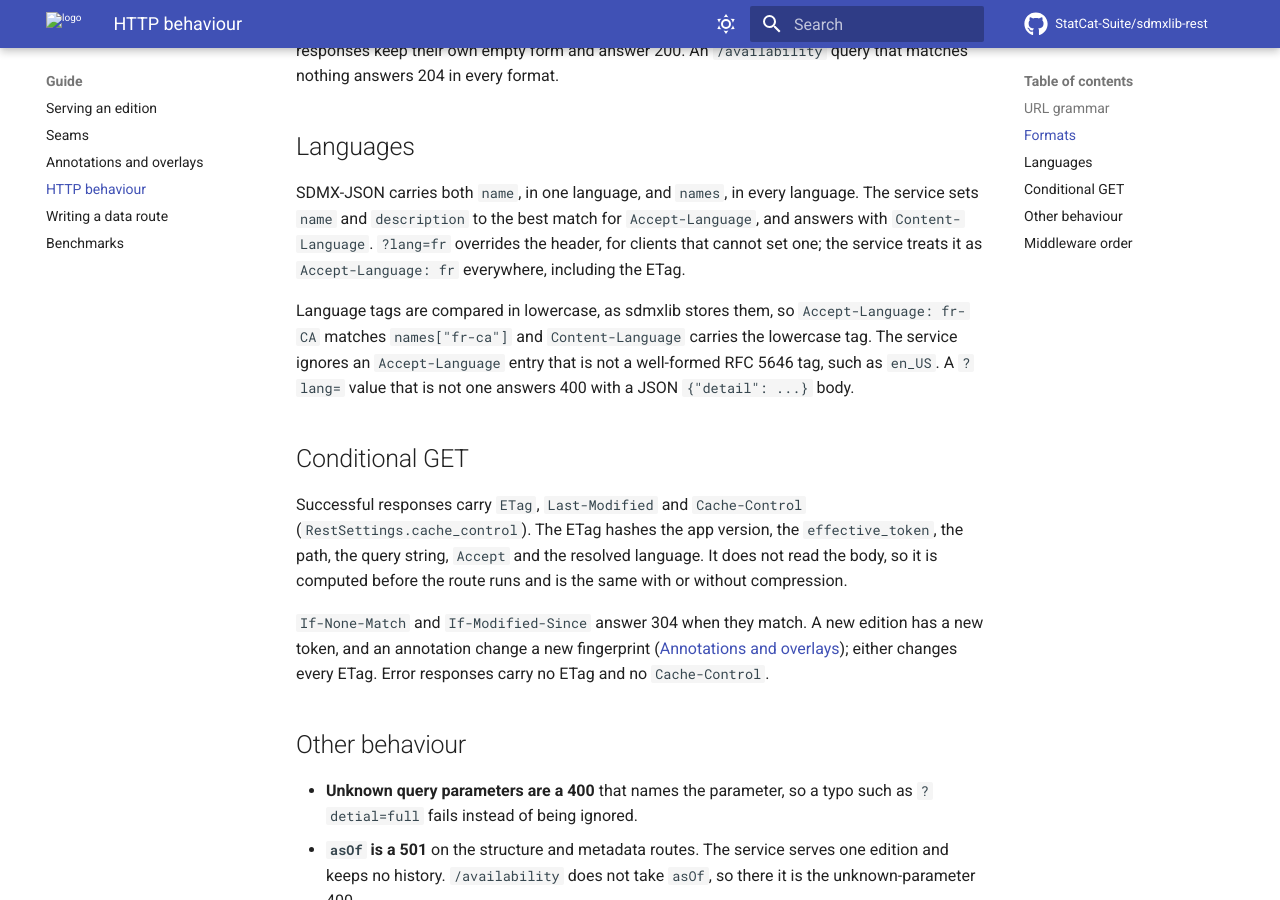
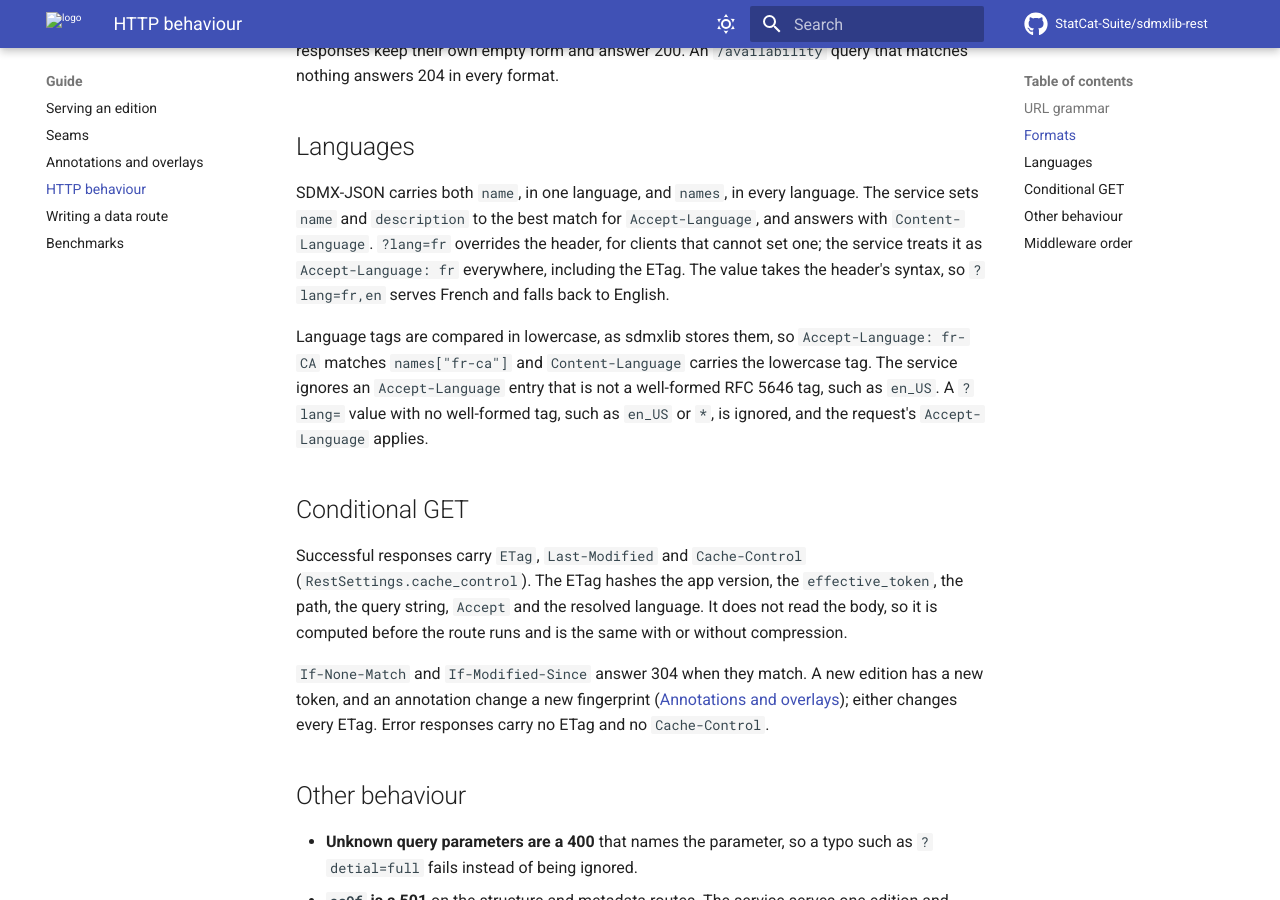
Before and after one commit to StatCat-Suite/sdmxlib-rest, an MkDocs documentation site: the page built from docs/http.md, in a window 1280 px wide and 900 px high, scrolled down 1087 px. Built offline with MkDocs 1.6.1 and Material for MkDocs 9.7.7, drawn with Linux system fonts in a browser that asks for light colours; comment, search, counter and statistics services are not loaded.

Commit message:
fix: read ?lang= like Accept-Language and ignore an unusable value (GH-80)
.Stat's GetLanguagePreference (dotstatsuite-core-getdata,
DotStatServices.GetData/Utils/Extensions.cs:524-561 at c52a9630) parses a
lang value like the header and never errors, so ?lang= answers no 400.

- LangOverrideMiddleware parses ?lang= with parse_accept_language: a comma
  list with q-weights, each entry normalised by normalize_tag, refused
  entries dropped, * read as no preference. It writes the remaining tags,
  in preference order, into accept-language.
- A value with no usable tag (en_US, *, -) leaves the request unchanged, so
  its own Accept-Language applies.

```diff
--- a/docs/http.md
+++ b/docs/http.md
@@ -46,13 +46,15 @@ SDMX-JSON carries both `name`, in one language, and `names`, in every
 language. The service sets `name` and `description` to the best match for
 `Accept-Language`, and answers with `Content-Language`. `?lang=fr` overrides
 the header, for clients that cannot set one; the service treats it as
-`Accept-Language: fr` everywhere, including the ETag.
+`Accept-Language: fr` everywhere, including the ETag. The value takes the
+header's syntax, so `?lang=fr,en` serves French and falls back to English.
 
 Language tags are compared in lowercase, as sdmxlib stores them, so
 `Accept-Language: fr-CA` matches `names["fr-ca"]` and `Content-Language`
 carries the lowercase tag. The service ignores an `Accept-Language` entry
 that is not a well-formed RFC 5646 tag, such as `en_US`. A `?lang=` value
-that is not one answers 400 with a JSON `{"detail": ...}` body.
+with no well-formed tag, such as `en_US` or `*`, is ignored, and the
+request's `Accept-Language` applies.
 
 ## Conditional GET
 
```
Also changed, not shown: src/sdmxlib_rest/EGM.md (+3 -2 lines), src/sdmxlib_rest/middleware/EGM.md (+6 -5 lines), 2 other files.
